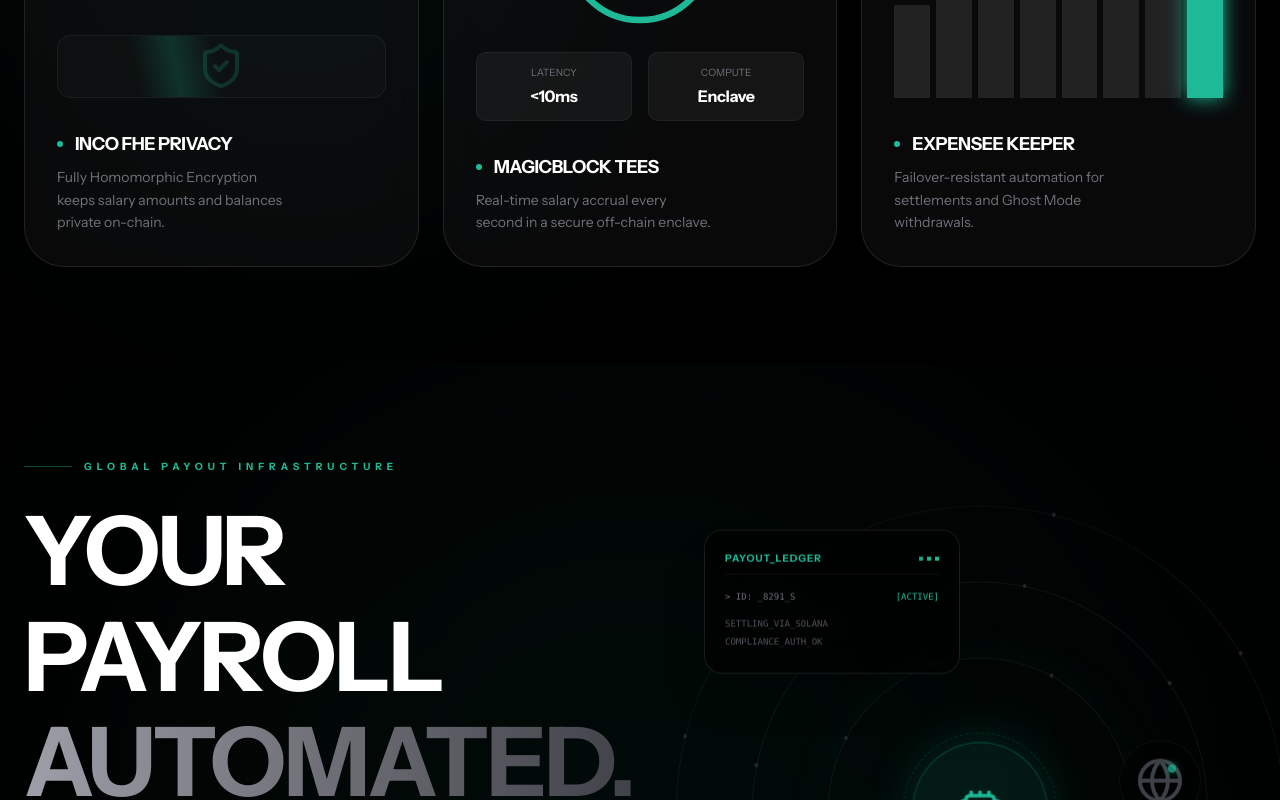
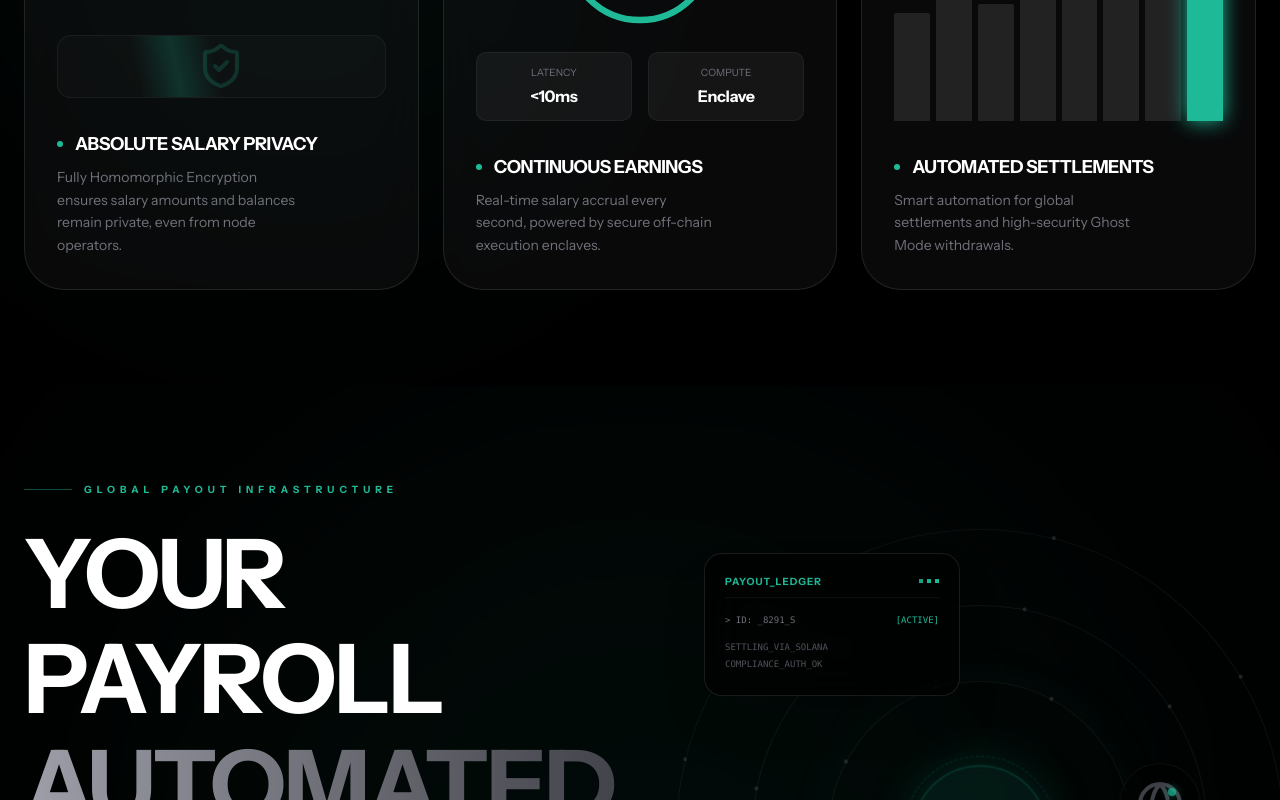
Before and after one commit to shumhn/Expensee, a Next.js app in the folder landingpage/: page / in a window 1280 px wide. Shown: the part 1560-2360 px from the top of the page. Built offline with nearby package versions, Linux system fonts and the light colour scheme.

Commit message:
style: professional content refinement and benefit copy

```diff
--- a/landingpage/components/Benefits.tsx
+++ b/landingpage/components/Benefits.tsx
@@ -33,8 +33,8 @@ export function Benefits() {
                     {/* Card 1 */}
                     {/* Card 1: FHE */}
                     <BenefitCard
-                        title="Inco FHE Privacy"
-                        subtitle="Fully Homomorphic Encryption keeps salary amounts and balances private on-chain."
+                        title="Absolute Salary Privacy"
+                        subtitle="Fully Homomorphic Encryption ensures salary amounts and balances remain private, even from node operators."
                         index={0}
                     >
                         <div className="relative w-full h-full flex flex-col p-8 font-mono">
@@ -62,8 +62,8 @@ export function Benefits() {
 
                     {/* Card 2: TEE */}
                     <BenefitCard
-                        title="MagicBlock TEEs"
-                        subtitle="Real-time salary accrual every second in a secure off-chain enclave."
+                        title="Continuous Earnings"
+                        subtitle="Real-time salary accrual every second, powered by secure off-chain execution enclaves."
                         index={1}
                     >
                         <div className="relative w-full h-full flex flex-col items-center justify-center p-8">
@@ -102,8 +102,8 @@ export function Benefits() {
 
                     {/* Card 3: Keeper */}
                     <BenefitCard
-                        title="Expensee Keeper"
-                        subtitle="Failover-resistant automation for settlements and Ghost Mode withdrawals."
+                        title="Automated Settlements"
+                        subtitle="Smart automation for global settlements and high-security Ghost Mode withdrawals."
                         index={2}
                     >
                         <div className="relative w-full h-full flex flex-col p-8">
--- a/landingpage/components/CompareCards.tsx
+++ b/landingpage/components/CompareCards.tsx
@@ -24,21 +24,21 @@ const features = [
 const plans = [
     {
         name: "Starter",
-        description: "For solo founders",
+        description: "Small Teams & Founders",
         price: "Free",
         features: ["5 Employees", "Real-time Accrual", "USDC Payouts"],
         color: "zinc"
     },
     {
         name: "Growth",
-        description: "For scaling teams",
+        description: "Growing Organizations",
         price: "$99",
         features: ["Unlimited Employees", "FHE Privacy", "Stealth Addresses"],
         color: "teal"
     },
     {
         name: "Enterprise",
-        description: "For organisations",
+        description: "Global Enterprises",
         price: "Custom",
         features: ["Dedicated Keeper", "Multi-sig Treasury", "Compliance Reports"],
         color: "purple"
```
